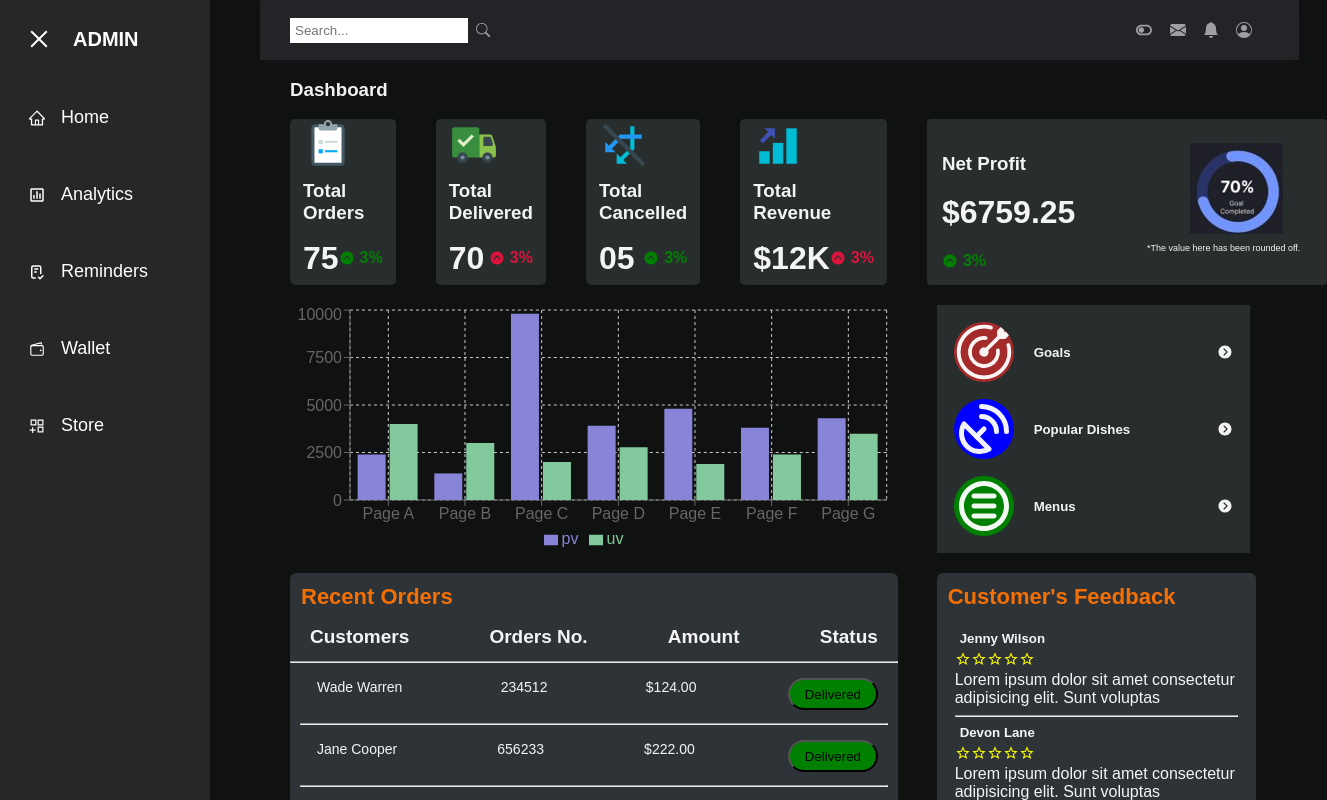
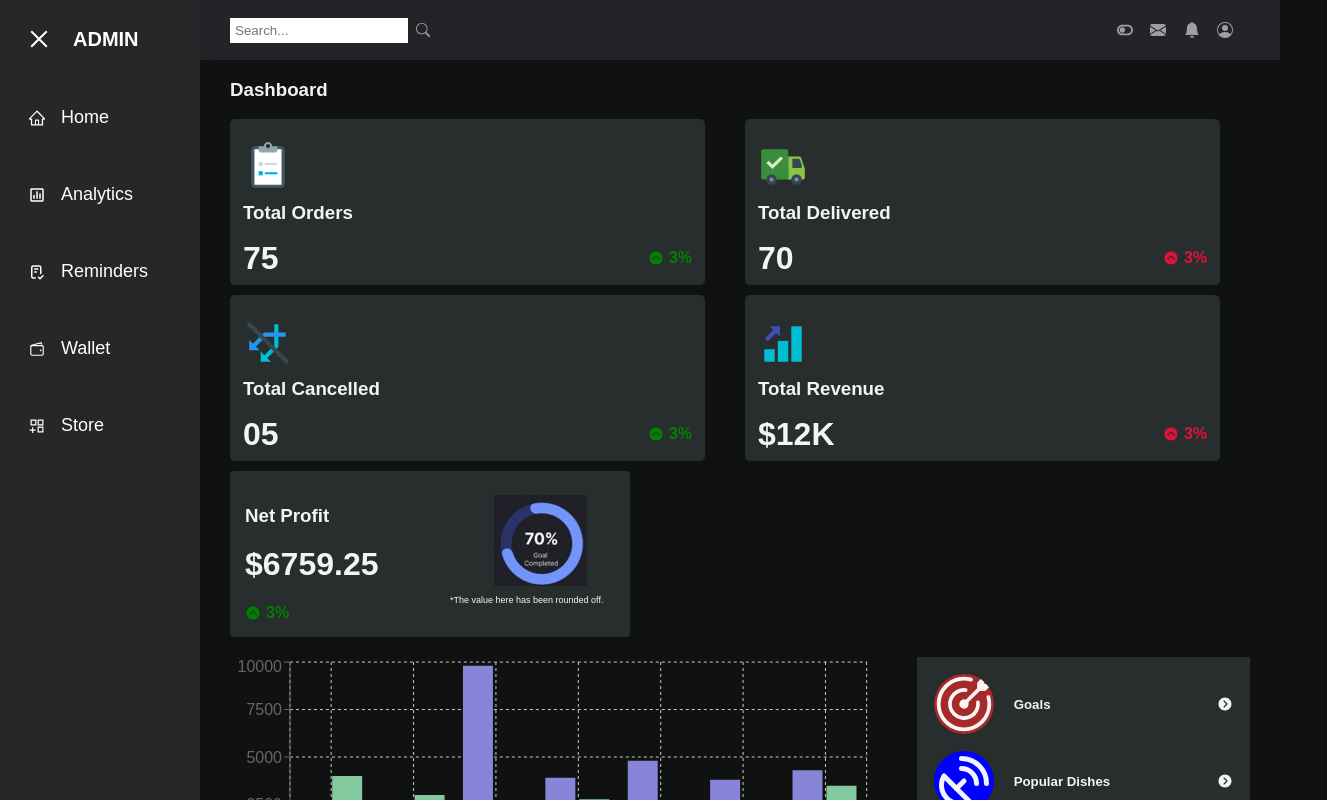
Before and after one commit to TejalZiman24/dashboard-project, a React (Vite) app: page / in a window 1280 px wide. Shown: the top 800 px of the page, 1327 px wide, since content can reach past the window. Built offline with nearby package versions, Linux system fonts and the light colour scheme.

Commit message:
Refactoring

```diff
--- a/src/App.css
+++ b/src/App.css
@@ -12,7 +12,7 @@ body::-webkit-scrollbar {
 
 .grid-container {
   display: grid;
-  grid-template-columns: 260px 1fr 1fr 1fr;
+  grid-template-columns: 200px 1fr 1fr 1fr;
   grid-template-rows: 0.2fr 3fr;
   grid-template-areas:
     "sidebar header header header"
--- a/src/App.jsx
+++ b/src/App.jsx
@@ -5,6 +5,11 @@ import Home from "./Components/Home";
 import Sidebar from "./Components/Sidebar";
 
 function App() {
+  const [navOpen, setNavOpen] = useState(true);
+  const navToggle = () => {
+    setNavOpen(!navOpen);
+  };
+
   const [mode, setmode] = useState("light");
   const togglemode = () => {
     if (mode === "dark") {
@@ -19,7 +24,7 @@ function App() {
   return (
     <div className="grid-container">
       <Header mode={mode} togglemode={togglemode}></Header>
-      <Sidebar></Sidebar>
+      <Sidebar navOpen={ navOpen } navToggle = { navToggle }></Sidebar>
       <Home></Home>
     </div>
   );
--- a/src/Components/CardsBox.css
+++ b/src/Components/CardsBox.css
@@ -115,3 +115,10 @@
   font-size: 9px;
   width: 180px;
 }
+
+@media screen and (max-width: 1300px) {
+  .main-cards {
+    display: grid;
+    grid-template-columns: 1fr 1fr;
+  }
+}
--- a/src/Components/Header.css
+++ b/src/Components/Header.css
@@ -7,7 +7,7 @@
   padding: 0 30px 0 30px;
   box-shadow: 0 6px 7px -3px rgba(28, 28, 29, 0.35);
   background-color: #232328;
-  width: 96%;
+  width: auto;
 }
 
 .header-left {
--- a/src/Components/Sidebar.css
+++ b/src/Components/Sidebar.css
@@ -95,6 +95,6 @@
   }
 
   #sidebar {
-    width: 100px;
+    width: 100%;
   }
 }
--- a/src/Components/Sidebar.jsx
+++ b/src/Components/Sidebar.jsx
@@ -1,4 +1,4 @@
-import React, { useState } from "react";
+import React from "react";
 import "./Sidebar.css";
 
 import Hamburger from "hamburger-react";
@@ -8,17 +8,11 @@ import { BiBarChartSquare } from "react-icons/bi";
 import { TbChecklist } from "react-icons/tb";
 import { LiaWalletSolid } from "react-icons/lia";
 
-const Sidebar = () => {
-  const [navOpen, setNavOpen] = useState(true);
-  const navToggle = () => {
-    setNavOpen(!navOpen);
-  };
+const Sidebar = ({ navOpen, navToggle }) => {
+
   return (
     <aside
       id="sidebar"
-      style={{
-        width: navOpen ? "210px" : "30%",
-      }}
     >
       <div className="sidebar-title">
         <div className="sidebar-brand">
```
